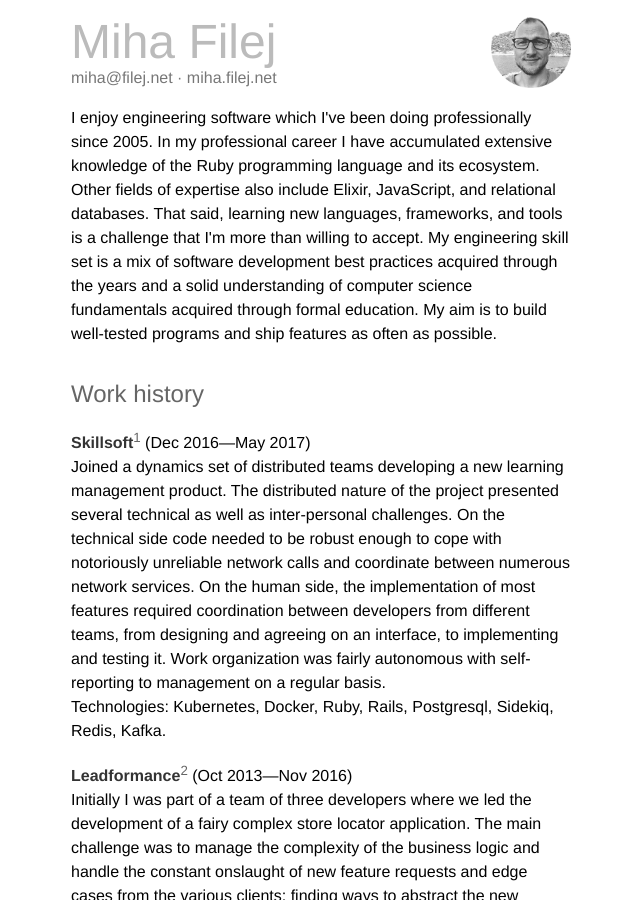
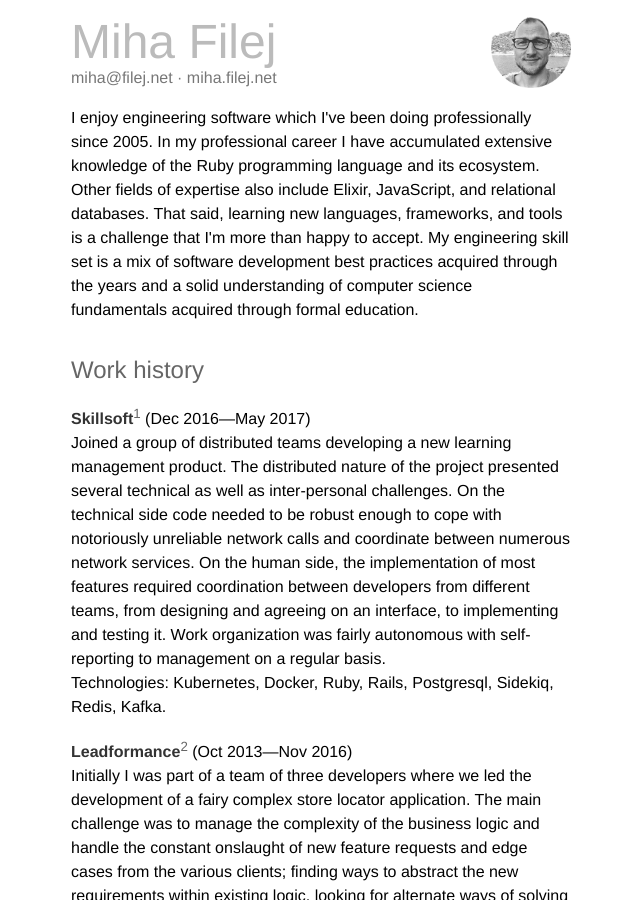
Before and after one commit to mfilej/mfilej.github.io, a Jekyll site: the page cv/index.html, which Jekyll copies as it is, in a window 1280 px wide and 900 px high. Shown: the whole window, without its empty margins (319-959 px from the left). Built offline with Jekyll 4.4.1, drawn with Linux system fonts in a browser that asks for light colours; comment, search, counter and statistics services are not loaded.

Commit message:
Tweak CV

```diff
--- a/cv/index.html
+++ b/cv/index.html
@@ -108,20 +108,20 @@
   programming language and its ecosystem. Other fields of expertise also
   include Elixir, JavaScript, and relational databases. That said, learning
   new languages, frameworks, and tools is a challenge that I'm more than
-  willing to accept.
+  happy to accept.
 
   My engineering skill set is a mix of software development best practices
   acquired through the years and a solid understanding of computer science
   fundamentals acquired through formal education.
 
-  My aim is to  build well-tested programs and ship features as often as possible.</p>
+</p>
 
 <h2>Work history</h2>
 
 <section>
   <h3><b>Skillsoft</b><sup><a href="#fss">1</a></sup> (Dec 2016—May 2017)</h3>
   <p>
-    Joined a dynamics set of distributed teams developing a new
+    Joined a group of distributed teams developing a new
     <a href="http://www.skillsoft.com/percipio/">learning management product</a>.
     The distributed nature of the project presented several technical as well as
     inter-personal challenges. On the technical side code needed to be robust
```
